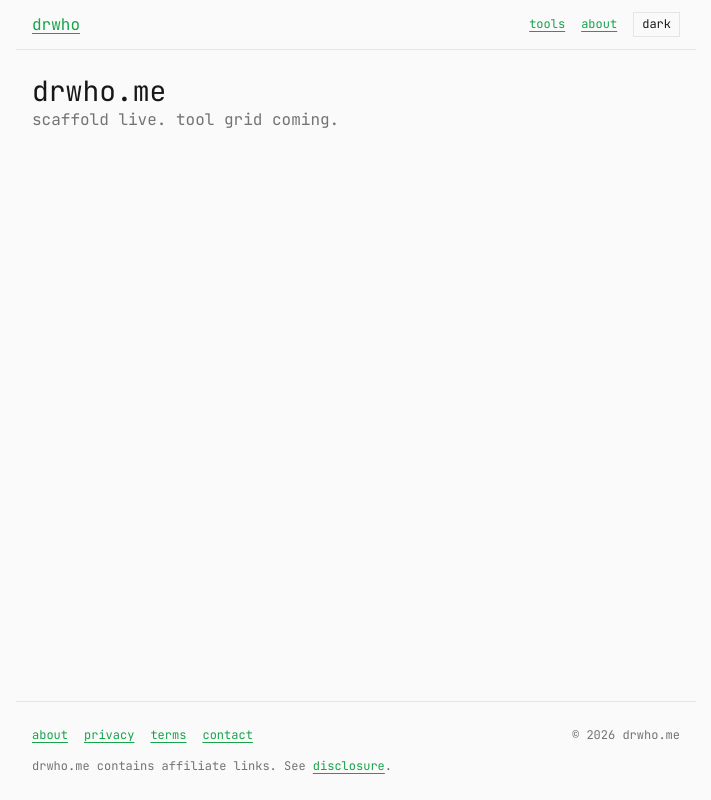
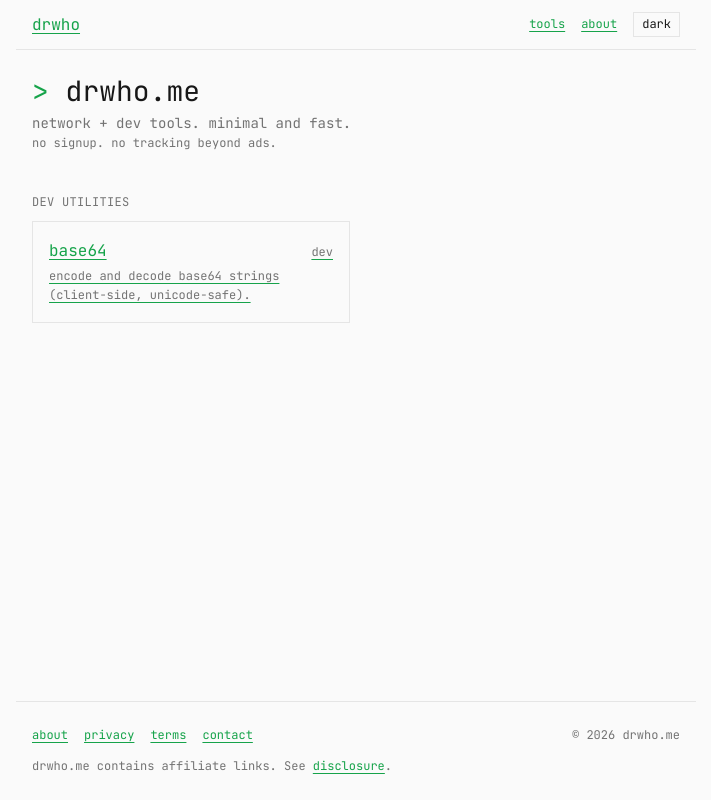
Before and after one commit to hikmahtech/drwhome, a Next.js app: page / in a window 1280 px wide. Shown: the whole page, without its empty margins (284-995 px from the left). Built offline with nearby package versions, Linux system fonts and the light colour scheme; no server answers.

Commit message:
feat: home page with hero + registry-driven tool grid

```diff
--- a/app/page.tsx
+++ b/app/page.tsx
@@ -1,11 +1,56 @@
+import { ToolCard } from "@/components/ToolCard";
+import { type Tool, type ToolCategory, tools } from "@/content/tools";
+import type { Metadata } from "next";
+
+export const metadata: Metadata = {
+  title: "drwho.me — network + dev tools",
+  description: "Minimal, fast network and developer tools. No signup.",
+  alternates: { canonical: "/" },
+};
+
+const categoryLabels: Record<ToolCategory, string> = {
+  network: "network",
+  dev: "dev utilities",
+};
+
 export default function Home() {
+  const grouped = tools.reduce<Record<ToolCategory, Tool[]>>(
+    (acc, t) => {
+      acc[t.category].push(t);
+      return acc;
+    },
+    { network: [], dev: [] },
+  );
+
   return (
-    <section>
-      <h1 className="text-xl">
-        drwho.me
-        <span className="cursor" />
-      </h1>
-      <p className="text-muted">scaffold live. tool grid coming.</p>
-    </section>
+    <div className="space-y-10">
+      <section>
+        <h1 className="text-xl">
+          <span className="text-accent">&gt;</span> drwho.me
+          <span className="cursor" />
+        </h1>
+        <p className="text-sm text-muted mt-1">network + dev tools. minimal and fast.</p>
+        <p className="text-xs text-muted">no signup. no tracking beyond ads.</p>
+      </section>
+
+      <section id="tools" className="space-y-6">
+        {(Object.keys(grouped) as ToolCategory[])
+          .filter((cat) => grouped[cat].length > 0)
+          .map((cat) => (
+            <div key={cat}>
+              <h2 className="text-xs text-muted uppercase tracking-wide mb-2">
+                {categoryLabels[cat]}
+              </h2>
+              <ul className="grid grid-cols-1 min-[480px]:grid-cols-2 gap-3 list-none p-0">
+                {grouped[cat].map((t) => (
+                  <li key={t.slug}>
+                    <ToolCard tool={t} />
+                  </li>
+                ))}
+              </ul>
+            </div>
+          ))}
+      </section>
+    </div>
   );
 }
```
